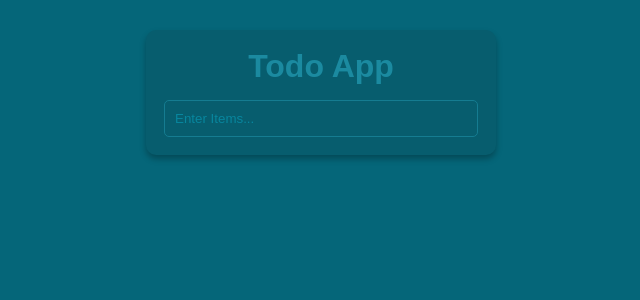
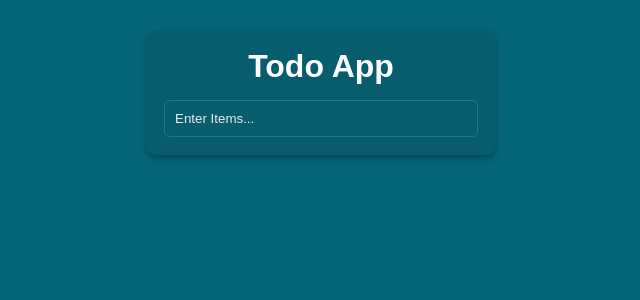
Before and after one commit to muhammedaslamshah/Vite-TodoApp, a React (Vite) app: page / in a window 1280 px wide. Shown: the top 300 px of the page, without its empty margins (319-959 px from the left). Built offline with nearby package versions, Linux system fonts and the light colour scheme.

Commit message:
Update TodoApp.css

```diff
--- a/src/Components/TodoApp/TodoApp.css
+++ b/src/Components/TodoApp/TodoApp.css
@@ -14,7 +14,7 @@ body {
 h1 {
   margin: 0;
   margin-bottom: 15px;
-  color: #1b8aa0;
+  color: white;
 }
 
 .input-section {
@@ -36,7 +36,7 @@ h1 {
 }
 
 input::placeholder {
-  color: #08869e;
+  color: #e8eced;
 }
 
 ul {
```
